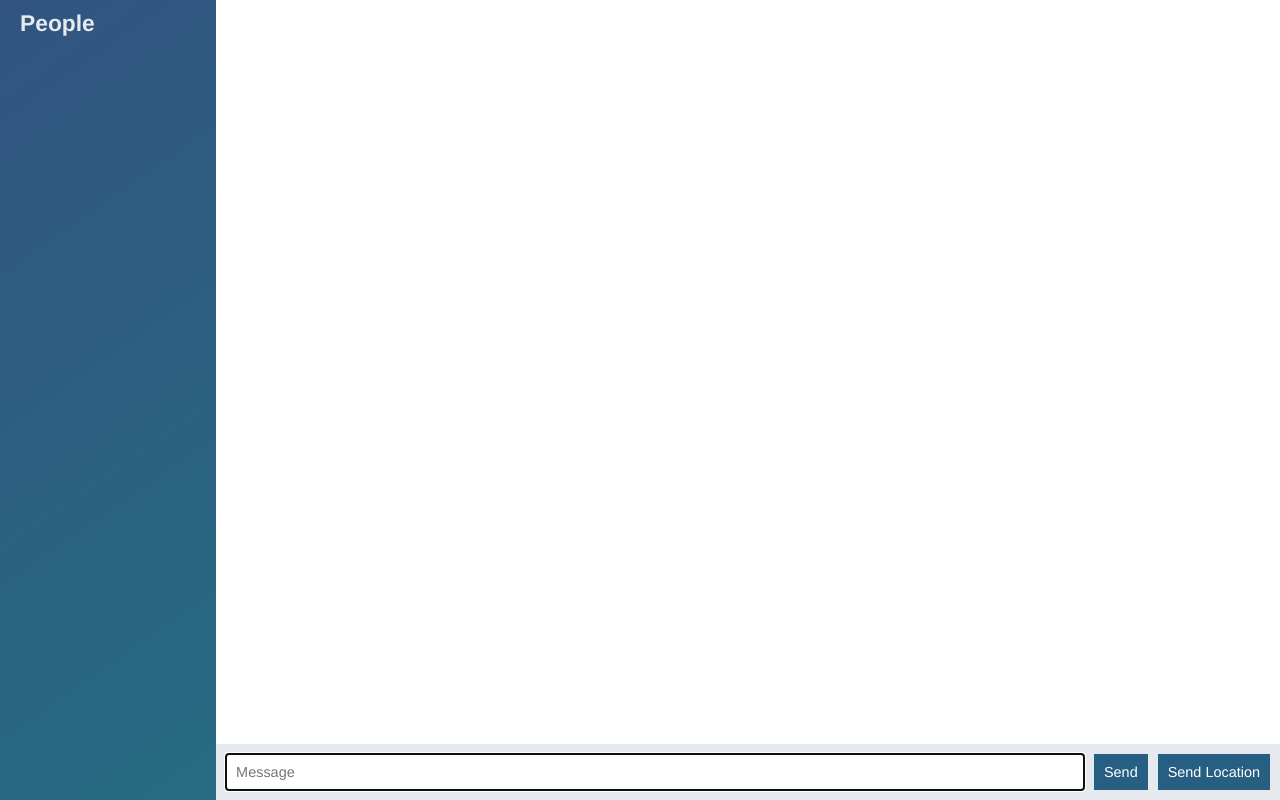
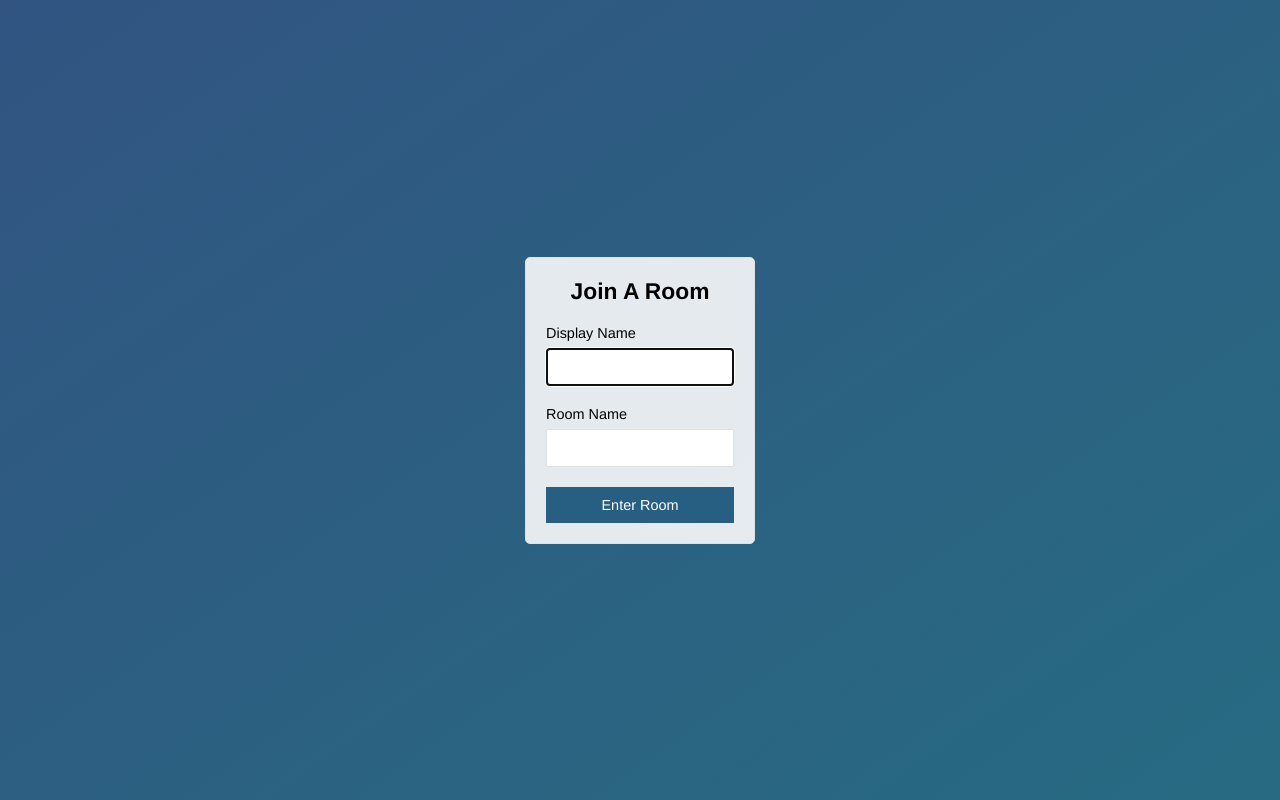
Before and after one commit to Bala-Aryal/chat-app, a website: page public/index.html in a window 1280 px wide. Drawn offline with nearby package versions, Linux system fonts and the light colour scheme; no server answers.

Commit message:
Add join page

```diff
--- a/public/index.html
+++ b/public/index.html
@@ -1,63 +1,31 @@
 <!DOCTYPE html>
 
 <html>
-
 <head>
-  <meta charset= "utf-8">
+  <meta charset = "utf-8">
+  <title>Join | ChatApp</title>
+  <meta name = "viewport" content= "width=device-width, initial-scale=1, user-scalable=no">
   <link rel= "stylesheet" href="/css/styles.css"></link>
 </head>
 
-<body class = "chat">
-
-<div class= "chat__sidebar">
-  <h3>People</h3>
-  <div id="users"></div>
-</div>
-
-  <div class="chat__main">
-    <ol class= "chat__messages" id='messages'></ol>
-
-    <div class="chat__footer">
-      <form id = "message-form">
-        <input name = "message" type= "text" placeholder="Message" autofocus autocomplete="off"/>
-        <button>Send</button>
-      </form>
-      <button id = "send-location">Send Location</button>
+<body class = "centered-form">
+  <div class = "centered-form__form">
+    <form action = "/chat.html">
+    <div class="form-field">
+      <h3>Join A Room</h3>
     </div>
+    <div class="form-field">
+      <label>Display Name</label>
+      <input type="text" name= "name" autofocus/>
+    </div>
+    <div class="form-field">
+      <label>Room Name</label>
+      <input type="text" name= "room"/>
+    </div>
+    <div class="form-field">
+      <button>Enter Room</button>
+    </div>
+    </form>
   </div>
-
-  <script id = "message-template" type="text/template">
-    <li class = "message">
-      <div class = "message__title">
-      <h4>{{from}}</h4>
-      <span>{{createdAt}}</span>
-    </div>
-      <div class = "message__body">
-        <p>{{text}}</p>
-      </div>
-    </li>
-  </script>
-
-  <script id = "location-message-template" type="text/template">
-    <li class = "message">
-      <div class = "message__title">
-      <h4>{{from}}</h4>
-      <span>{{createdAt}}</span>
-    </div>
-      <div class = "message__body">
-        <p>
-          <a href = "{{url}}" target = "_blank">My current location</a>
-        </p>
-      </div>
-    </li>
-  </script>
-
-
-  <script src ="/socket.io/socket.io.js"></script>
-  <script src = "/js/libs/jquery-3.3.1.min.js"></script>
-  <script src ="/js/libs/moment.js"></script>
-  <script src = "/js/libs/mustache.js"></script>
-  <script src = "/js/index.js"></script>
 </body>
-
 </html>
```
Also changed, not shown: public/chat.html (added, +64 -0 lines), public/js/chat.js (renamed from public/js/index.js).
